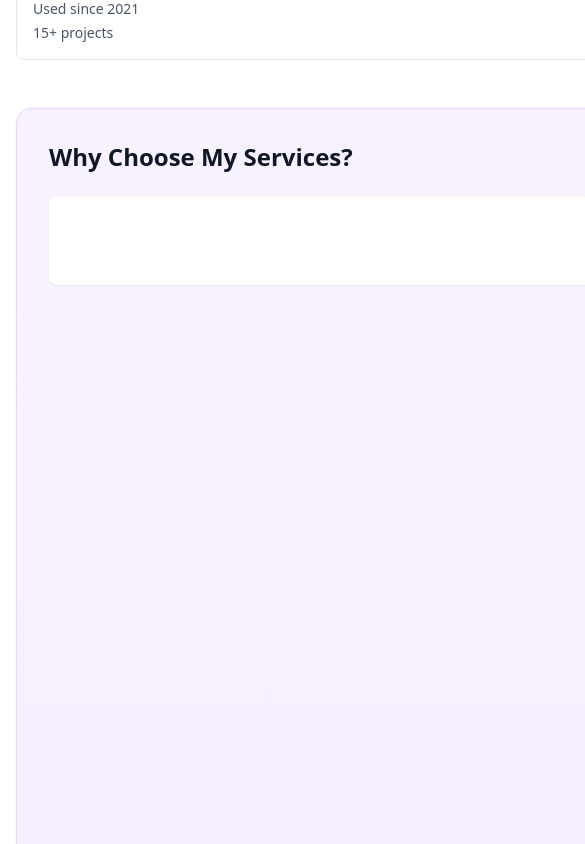
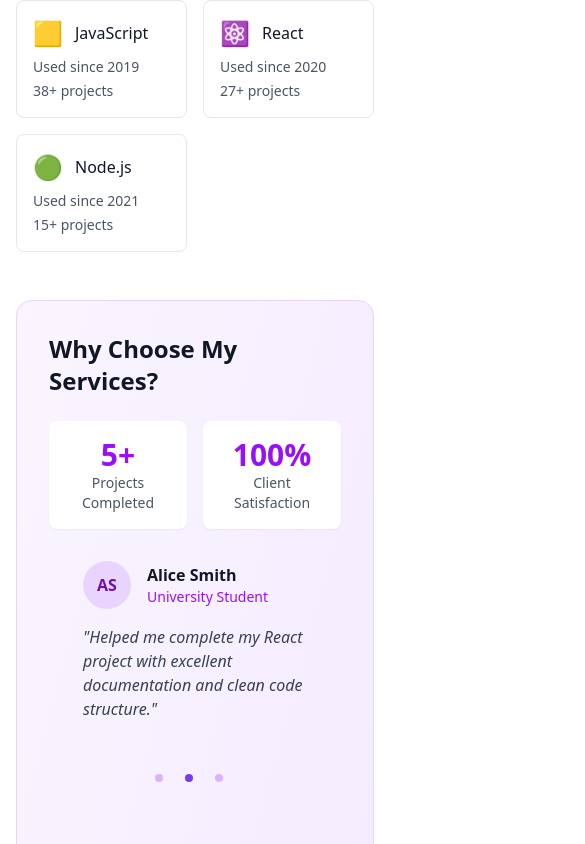
Before and after one commit to notataxpayer/porto-v1, a React (Vite) app: page / in a window 390 px wide. Shown: the part 2182-3026 px from the top of the page, 585 px wide, since content can reach past the window. Built offline with nearby package versions, Linux system fonts and the light colour scheme.

Commit message:
bug fix responsive

```diff
--- a/src/pages/components/home/section2.jsx
+++ b/src/pages/components/home/section2.jsx
@@ -102,7 +102,7 @@ const Section2 = () => {
 
 
           {/* Proof Column */}
-          <div className="sticky top-24">
+          <div className="sticky top-24 overflow-x-auto sm:overflow-x-hidden">
             <div className="bg-gradient-to-br from-purple-50 to-purple-100 p-8 rounded-2xl shadow-sm border border-purple-200">
               <h3 className="text-2xl font-bold text-gray-900 mb-6">Why Choose My Services?</h3>
 
```
